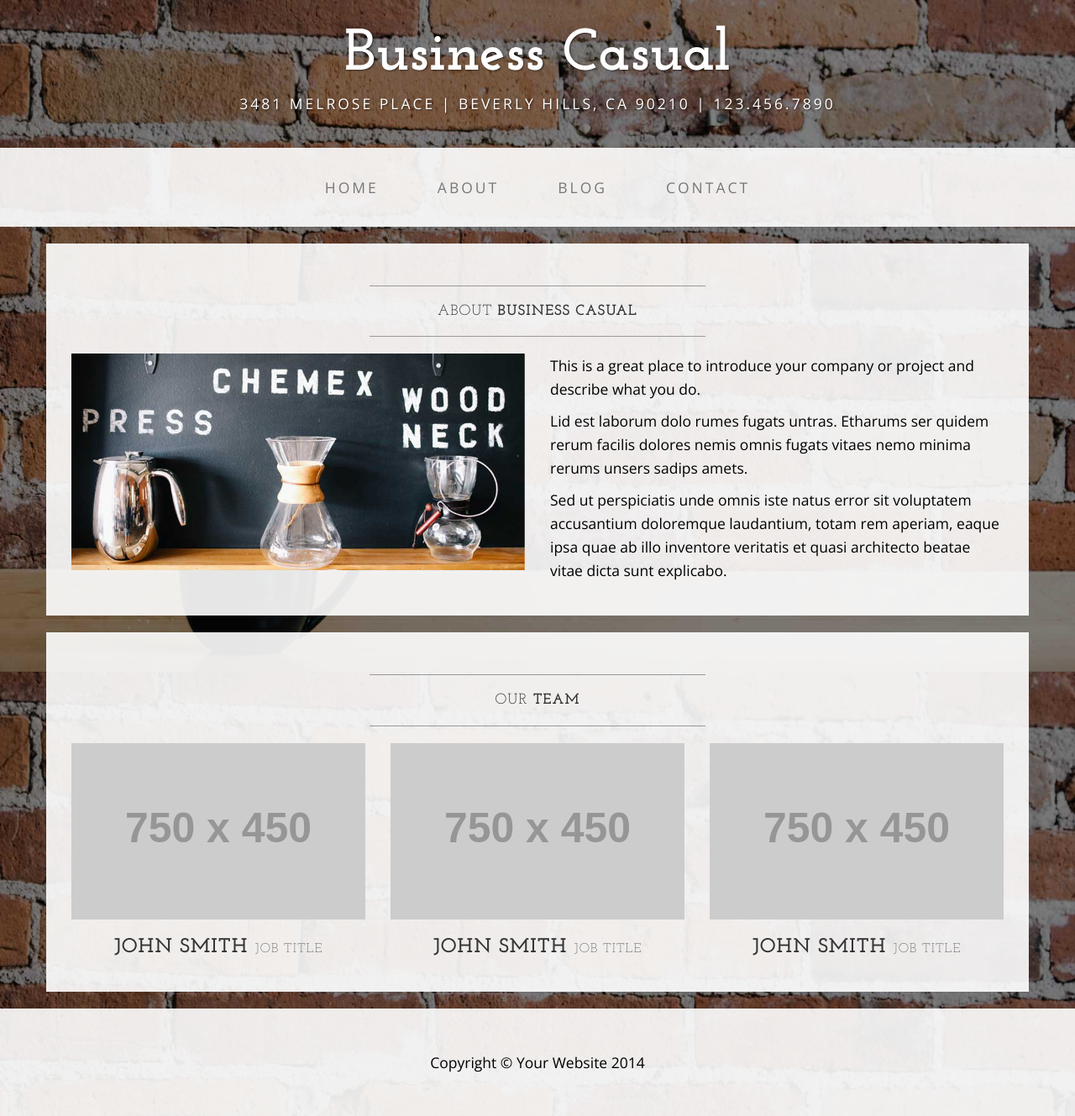
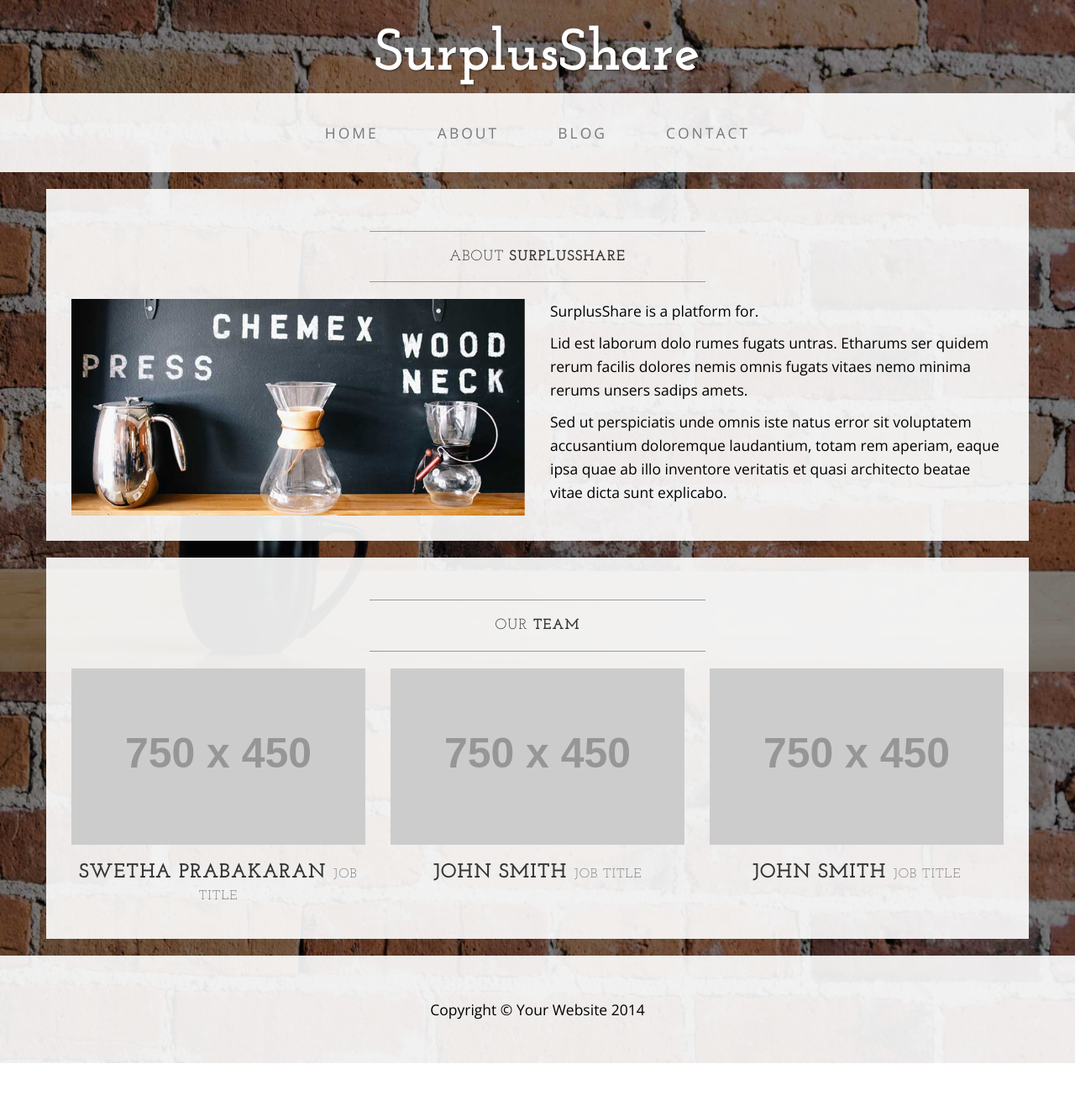
Before and after one commit to swethapraba/SurplusShareNoRuby, a plain HTML site: page about.html in a window 1280 px wide. Shown: the whole page at 84% size. After the commit the page ends 1266 px from the top, so only its background shows below. Drawn offline with nearby package versions, Linux system fonts and the light colour scheme; placeholder pictures from the web are drawn by us.

Commit message:
aboutpage

```diff
--- a/about.html
+++ b/about.html
@@ -9,14 +9,12 @@
     <meta name="description" content="">
     <meta name="author" content="">
 
-    <title>About - Business Casual - Start Bootstrap Theme</title>
+    <title>SurplusShare</title>
 
     <!-- Bootstrap Core CSS -->
     <link href="css/bootstrap.min.css" rel="stylesheet">
-
     <!-- Custom CSS -->
     <link href="css/business-casual.css" rel="stylesheet">
-
     <!-- Fonts -->
     <link href="https://fonts.googleapis.com/css?family=Open+Sans:300italic,400italic,600italic,700italic,800italic,400,300,600,700,800" rel="stylesheet" type="text/css">
     <link href="https://fonts.googleapis.com/css?family=Josefin+Slab:100,300,400,600,700,100italic,300italic,400italic,600italic,700italic" rel="stylesheet" type="text/css">
@@ -27,13 +25,11 @@
         <script src="https://oss.maxcdn.com/libs/html5shiv/3.7.0/html5shiv.js"></script>
         <script src="https://oss.maxcdn.com/libs/respond.js/1.4.2/respond.min.js"></script>
     <![endif]-->
-
 </head>
 
 <body>
-
-    <div class="brand">Business Casual</div>
-    <div class="address-bar">3481 Melrose Place | Beverly Hills, CA 90210 | 123.456.7890</div>
+    <div class="brand">SurplusShare</div>
+    <!--<div class="address-bar">3481 Melrose Place | Beverly Hills, CA 90210 | 123.456.7890</div>-->
 
     <!-- Navigation -->
     <nav class="navbar navbar-default" role="navigation">
@@ -47,7 +43,7 @@
                     <span class="icon-bar"></span>
                 </button>
                 <!-- navbar-brand is hidden on larger screens, but visible when the menu is collapsed -->
-                <a class="navbar-brand" href="index.html">Business Casual</a>
+                <a class="navbar-brand" href="index.html">SurplusShare</a>
             </div>
             <!-- Collect the nav links, forms, and other content for toggling -->
             <div class="collapse navbar-collapse" id="bs-example-navbar-collapse-1">
@@ -78,7 +74,7 @@
                 <div class="col-lg-12">
                     <hr>
                     <h2 class="intro-text text-center">About
-                        <strong>business casual</strong>
+                        <strong>SurplusShare</strong>
                     </h2>
                     <hr>
                 </div>
@@ -86,7 +82,7 @@
                     <img class="img-responsive img-border-left" src="img/slide-2.jpg" alt="">
                 </div>
                 <div class="col-md-6">
-                    <p>This is a great place to introduce your company or project and describe what you do.</p>
+                    <p>SurplusShare is a platform for.</p>
                     <p>Lid est laborum dolo rumes fugats untras. Etharums ser quidem rerum facilis dolores nemis omnis fugats vitaes nemo minima rerums unsers sadips amets.</p>
                     <p>Sed ut perspiciatis unde omnis iste natus error sit voluptatem accusantium doloremque laudantium, totam rem aperiam, eaque ipsa quae ab illo inventore veritatis et quasi architecto beatae vitae dicta sunt explicabo.</p>
                 </div>
@@ -105,7 +101,7 @@
                 </div>
                 <div class="col-sm-4 text-center">
                     <img class="img-responsive" src="http://placehold.it/750x450" alt="">
-                    <h3>John Smith
+                    <h3>Swetha Prabakaran
                         <small>Job Title</small>
                     </h3>
                 </div>
```
